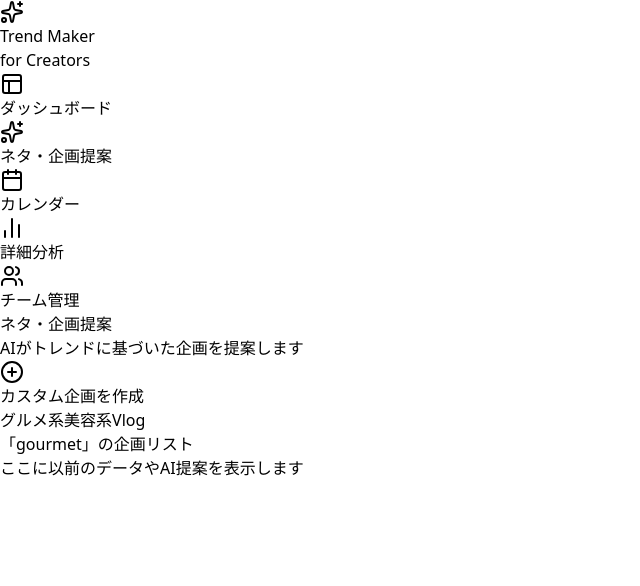
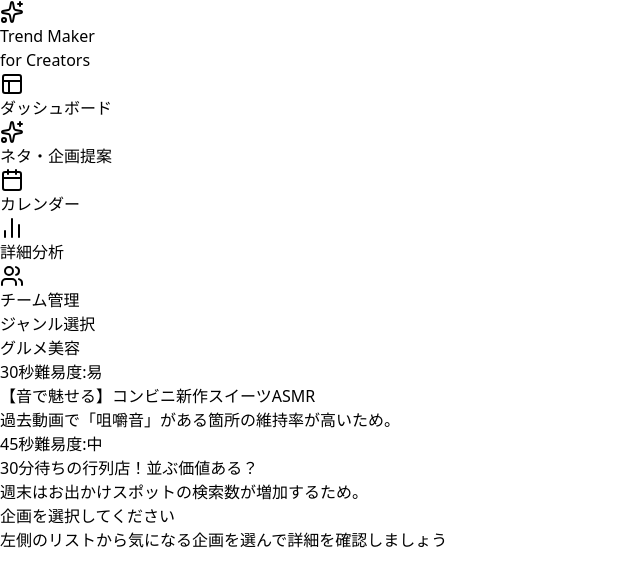
Before and after one commit to AmemiYuta/trend-maker, a React (Vite) app: page /planning in a window 1280 px wide. Shown: the top 586 px of the page, without its empty margins (0-640 px from the left). Built offline with nearby package versions, Linux system fonts and the light colour scheme.

Commit message:
fix: TypeScriptの型インポートエラーを修正

```diff
--- a/src/features/planning/PlanningPage.tsx
+++ b/src/features/planning/PlanningPage.tsx
@@ -1,46 +1,138 @@
 import { useState } from 'react';
+import { Share2, ArrowLeft } from 'lucide-react';
 import { Button } from '../../components/ui/Button';
-import { PlusCircle } from 'lucide-react';
+import { VideoStructureChart } from './components/VideoStructureChart';
+import type { Idea } from '../../types/idea';
+
+// モックデータ（本来はAPIから取得）
+const MOCK_IDEAS: Record<string, Idea[]> = {
+  gourmet: [
+    {
+      id: 1,
+      title: "【音で魅せる】コンビニ新作スイーツASMR",
+      tags: ["#コンビニ", "#新作", "#ASMR"],
+      difficulty: "易",
+      time: "30秒",
+      reason: "過去動画で「咀嚼音」がある箇所の維持率が高いため。",
+      structure: [
+        { time: "0-3秒", label: "フック", content: "パッケージを破る音 → 商品の超アップ", memo: "マイクを近づけて開封音を強調" },
+        { time: "3-15秒", label: "メイン", content: "スプーンを入れる断面 → 一口食べる表情", memo: "断面のクリーム感を自然光で" },
+        { time: "15-30秒", label: "結び", content: "星5つ！とテロップを出して完食", memo: "" }
+      ]
+    },
+    {
+      id: 2,
+      title: "30分待ちの行列店！並ぶ価値ある？",
+      tags: ["#行列グルメ", "#検証", "#ランチ"],
+      difficulty: "中",
+      time: "45秒",
+      reason: "週末はお出かけスポットの検索数が増加するため。",
+      structure: [
+        { time: "0-5秒", label: "導入", content: "行列の最後尾から店舗までの早送り", memo: "タイムラプス機能を使用" },
+        { time: "5-35秒", label: "実食", content: "看板メニューのシズル感たっぷりの映像", memo: "湯気や肉汁を逃さない" },
+        { time: "35-45秒", label: "結論", content: "「並ぶ価値あり！」と正直レビュー", memo: "" }
+      ]
+    }
+  ],
+  beauty: [],
+  vlog: []
+};
 
 export const PlanningPage = () => {
   const [selectedCategory, setSelectedCategory] = useState('gourmet');
+  const [selectedIdea, setSelectedIdea] = useState<Idea | null>(null);
 
   return (
-    <div className="space-y-6">
-      <div className="flex justify-between items-center">
-        <div>
-          <h2 className="text-2xl font-bold text-gray-900">ネタ・企画提案</h2>
-          <p className="text-sm text-gray-500">AIがトレンドに基づいた企画を提案します</p>
+    <div className="h-[calc(100vh-100px)] flex flex-col lg:flex-row gap-6">
+
+      {/* 左側: リスト表示エリア（詳細選択時はスマホで隠す） */}
+      <div className={`${selectedIdea ? 'hidden lg:flex' : 'flex'} flex-col w-full lg:w-1/3 bg-white border border-gray-200 rounded-2xl overflow-hidden shadow-sm`}>
+        <div className="p-4 border-b border-gray-100 bg-gray-50">
+          <h3 className="font-bold text-gray-800 mb-3">ジャンル選択</h3>
+          <div className="flex gap-2">
+            {['gourmet', 'beauty'].map(cat => (
+              <button
+                key={cat}
+                onClick={() => { setSelectedCategory(cat); setSelectedIdea(null); }}
+                className={`flex-1 py-2 rounded-lg text-sm font-bold transition-all ${
+                  selectedCategory === cat
+                    ? 'bg-white text-indigo-600 shadow-sm ring-1 ring-gray-200'
+                    : 'text-gray-500 hover:bg-gray-100'
+                }`}
+              >
+                {cat === 'gourmet' ? 'グルメ' : '美容'}
+              </button>
+            ))}
+          </div>
         </div>
-        <Button>
-          <PlusCircle className="w-4 h-4" />
-          カスタム企画を作成
-        </Button>
+        <div className="flex-1 overflow-y-auto p-4 space-y-3">
+          {MOCK_IDEAS[selectedCategory]?.map((idea) => (
+            <div
+              key={idea.id}
+              onClick={() => setSelectedIdea(idea)}
+              className={`p-4 rounded-xl border transition-all cursor-pointer ${
+                selectedIdea?.id === idea.id
+                  ? 'bg-indigo-50 border-indigo-200 ring-1 ring-indigo-200'
+                  : 'bg-white border-gray-100 hover:border-gray-300 hover:shadow-sm'
+              }`}
+            >
+              <div className="flex gap-2 mb-2">
+                <span className="text-[10px] bg-blue-50 text-blue-700 px-2 py-0.5 rounded border border-blue-100">{idea.time}</span>
+                <span className="text-[10px] bg-gray-50 text-gray-600 px-2 py-0.5 rounded border border-gray-100">難易度:{idea.difficulty}</span>
+              </div>
+              <h4 className="font-bold text-gray-900 mb-1">{idea.title}</h4>
+              <p className="text-xs text-gray-500 line-clamp-2">{idea.reason}</p>
+            </div>
+          ))}
+          {MOCK_IDEAS[selectedCategory]?.length === 0 && (
+            <p className="text-center text-gray-400 text-sm mt-10">企画が見つかりません</p>
+          )}
+        </div>
       </div>
 
-      <div className="bg-white p-6 rounded-2xl border border-gray-200 shadow-sm min-h-[500px]">
-        <div className="flex gap-2 mb-6 border-b border-gray-100 pb-4">
-          {['gourmet', 'beauty', 'vlog'].map((cat) => (
-            <button
-              key={cat}
-              onClick={() => setSelectedCategory(cat)}
-              className={`px-4 py-2 rounded-lg font-bold text-sm transition-colors ${
-                selectedCategory === cat
-                ? 'bg-indigo-50 text-indigo-600 ring-1 ring-indigo-200'
-                : 'bg-white text-gray-500 hover:bg-gray-50'
-              }`}
-            >
-              {cat === 'gourmet' ? 'グルメ系' : cat === 'beauty' ? '美容系' : 'Vlog'}
-            </button>
-          ))}
-        </div>
+      {/* 右側: 詳細表示エリア */}
+      <div className={`${!selectedIdea ? 'hidden lg:flex' : 'flex'} flex-1 bg-white border border-gray-200 rounded-2xl overflow-hidden shadow-sm flex-col`}>
+        {selectedIdea ? (
+          <>
+             <div className="p-6 border-b border-gray-100 flex justify-between items-start bg-white sticky top-0 z-10">
+                <div className="flex-1">
+                  <button
+                    onClick={() => setSelectedIdea(null)}
+                    className="lg:hidden mb-2 text-gray-500 flex items-center gap-1 text-sm font-bold"
+                  >
+                    <ArrowLeft className="w-4 h-4" /> 戻る
+                  </button>
+                  <div className="flex gap-2 mb-2">
+                    {selectedIdea.tags.map(tag => (
+                      <span key={tag} className="text-xs text-blue-600 bg-blue-50 px-2 py-1 rounded-md font-medium">{tag}</span>
+                    ))}
+                  </div>
+                  <h2 className="text-2xl font-bold text-gray-900">{selectedIdea.title}</h2>
+                </div>
+                <Button variant="secondary" className="ml-4">
+                  <Share2 className="w-4 h-4" />
+                </Button>
+             </div>
 
-        <div className="flex items-center justify-center h-64 border-2 border-dashed border-gray-100 rounded-xl bg-gray-50">
-          <div className="text-center">
-            <p className="text-gray-500 font-bold">「{selectedCategory}」の企画リスト</p>
-            <p className="text-xs text-gray-400 mt-2">ここに以前のデータやAI提案を表示します</p>
+             <div className="flex-1 overflow-y-auto p-6">
+               <div className="max-w-3xl mx-auto">
+                 <h3 className="font-bold text-gray-400 text-xs uppercase tracking-wider mb-2">AI構成案</h3>
+                 {/* コンポーネント化したチャートを表示 */}
+                 <VideoStructureChart structures={selectedIdea.structure} />
+               </div>
+             </div>
+
+             <div className="p-4 border-t border-gray-100 bg-gray-50 flex justify-end gap-4">
+                <Button variant="secondary">下書き保存</Button>
+                <Button variant="primary">台本をコピー</Button>
+             </div>
+          </>
+        ) : (
+          <div className="flex-1 flex flex-col items-center justify-center text-gray-400 p-8 text-center">
+            <p className="font-bold text-lg text-gray-600">企画を選択してください</p>
+            <p className="text-sm mt-2">左側のリストから気になる企画を選んで詳細を確認しましょう</p>
           </div>
-        </div>
+        )}
       </div>
     </div>
   );
--- /dev/null
+++ b/src/features/planning/components/VideoStructureChart.tsx
@@ -0,0 +1,36 @@
+import { Video } from 'lucide-react';
+import type { VideoStructure } from '../../../types/idea';
+
+interface Props {
+  structures: VideoStructure[];
+}
+
+export const VideoStructureChart = ({ structures }: Props) => {
+  return (
+    <div className="relative border-l-2 border-indigo-100 pl-8 space-y-8 my-6">
+      {structures.map((part, idx) => (
+        <div key={idx} className="relative group">
+          {/* 左側の丸い装飾 */}
+          <div className="absolute -left-[39px] top-0 w-6 h-6 rounded-full bg-white border-4 border-indigo-500 shadow-sm z-10 group-hover:scale-110 transition-transform"></div>
+
+          {/* カード本体 */}
+          <div className="bg-gray-50 p-5 rounded-xl border border-gray-100 hover:shadow-md transition-shadow hover:bg-white">
+            <div className="flex justify-between items-center mb-3">
+              <span className="font-bold text-indigo-700 text-xs bg-indigo-50 px-2 py-1 rounded">{part.label}</span>
+              <span className="text-sm font-mono font-bold text-gray-500">{part.time}</span>
+            </div>
+            <p className="text-base font-medium text-gray-800 mb-3">{part.content}</p>
+
+            {/* 撮影メモがある場合のみ表示 */}
+            {part.memo && (
+              <div className="flex items-start gap-2 text-xs text-gray-600 bg-yellow-50/50 p-3 rounded-lg border border-yellow-100">
+                <Video className="w-4 h-4 text-yellow-600 mt-0.5 shrink-0" />
+                <span><span className="font-bold text-yellow-700">撮影Point:</span> {part.memo}</span>
+              </div>
+            )}
+          </div>
+        </div>
+      ))}
+    </div>
+  );
+};
--- /dev/null
+++ b/src/types/idea.ts
@@ -0,0 +1,16 @@
+export interface VideoStructure {
+  time: string;
+  label: string;
+  content: string;
+  memo?: string;
+}
+
+export interface Idea {
+  id: number;
+  title: string;
+  tags: string[];
+  difficulty: string;
+  time: string;
+  reason: string;
+  structure: VideoStructure[];
+}
```
